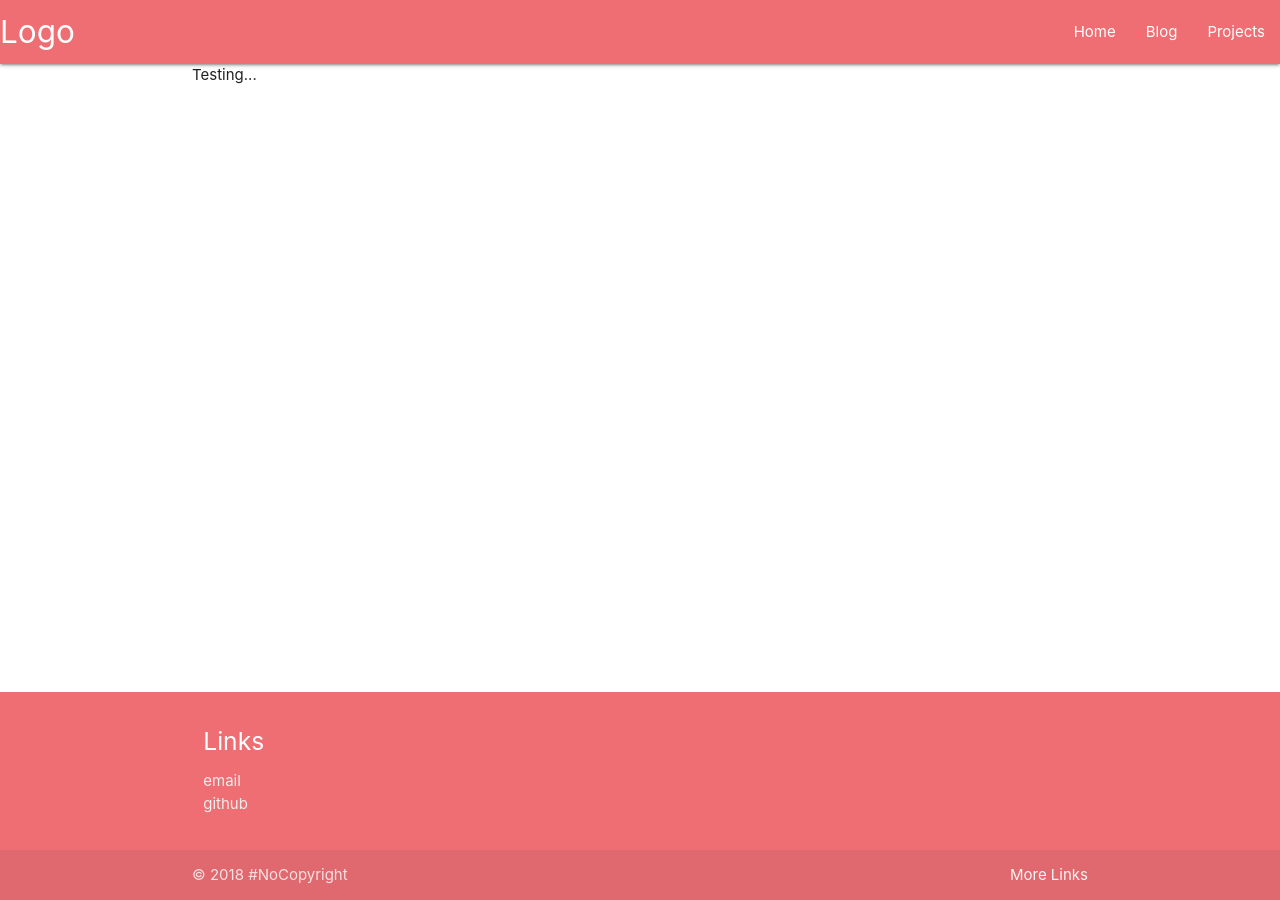
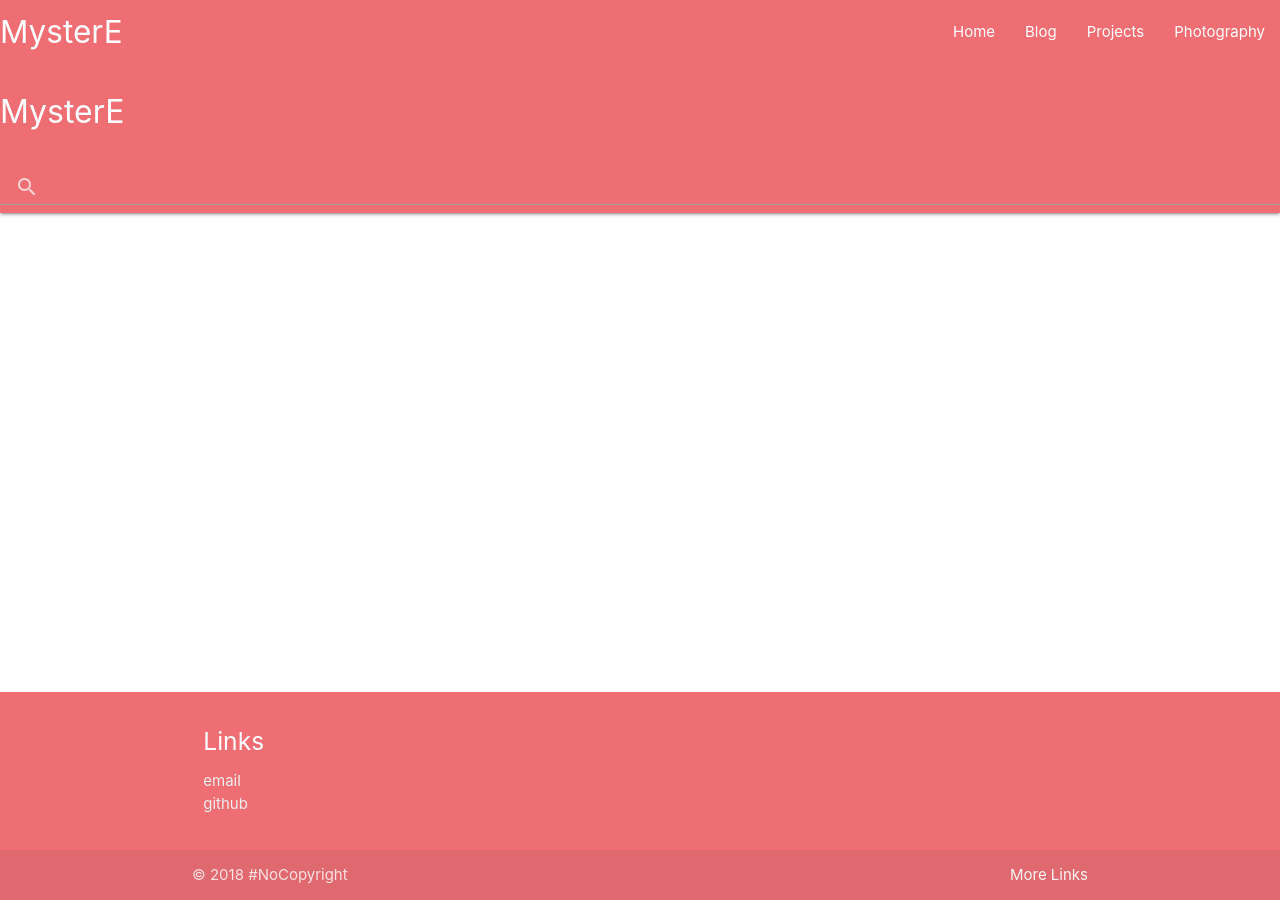
Before and after one commit to ErikPolzin/ErikPolzin.github.io, a Jekyll site: the page built from index.html, in a window 1280 px wide. Built offline with Jekyll 4.4.1, drawn with Linux system fonts in a browser that asks for light colours.

Commit message:
Update default.html

```diff
--- a/_layouts/default.html
+++ b/_layouts/default.html
@@ -11,18 +11,31 @@
 
 		<!-- link to main stylesheet -->
 		<link rel="stylesheet" type="text/css" href="/css/main.css">
+		<link href="https://fonts.googleapis.com/icon?family=Material+Icons" rel="stylesheet">
 	</head>
 	<div class="navbar-fixed">
-		<nav>
+		<nav class="nav-extended">
 			<div class="nav-wrapper">
-				<a href="#" class="brand-logo">Logo</a>
+				<a href="#" class="brand-logo">MysterE</a>
 				<ul id="nav-mobile" class="right hide-on-med-and-down">
 					<li><a href="/">Home</a></li>
 					<li><a href="/blog">Blog</a></li>
 					<li><a href="/projects">Projects</a></li>
+					<li><a href="/photography">Photography</a></li>
 				</ul>
 			</div>
+			<div class="nav-content">
+				<span class="nav-title">{{ page.title }}</span>
+				<form>
+					<div class="input-field">
+						<input id="search" type="search" required>
+						<label class="label-icon" for="search"><i class="material-icons">search</i></label>
+						<i class="material-icons">close</i>
+					</div>
+      	</form>
+    	</div>
 		</nav>
+
 	</div>
 	<body>
 
```
